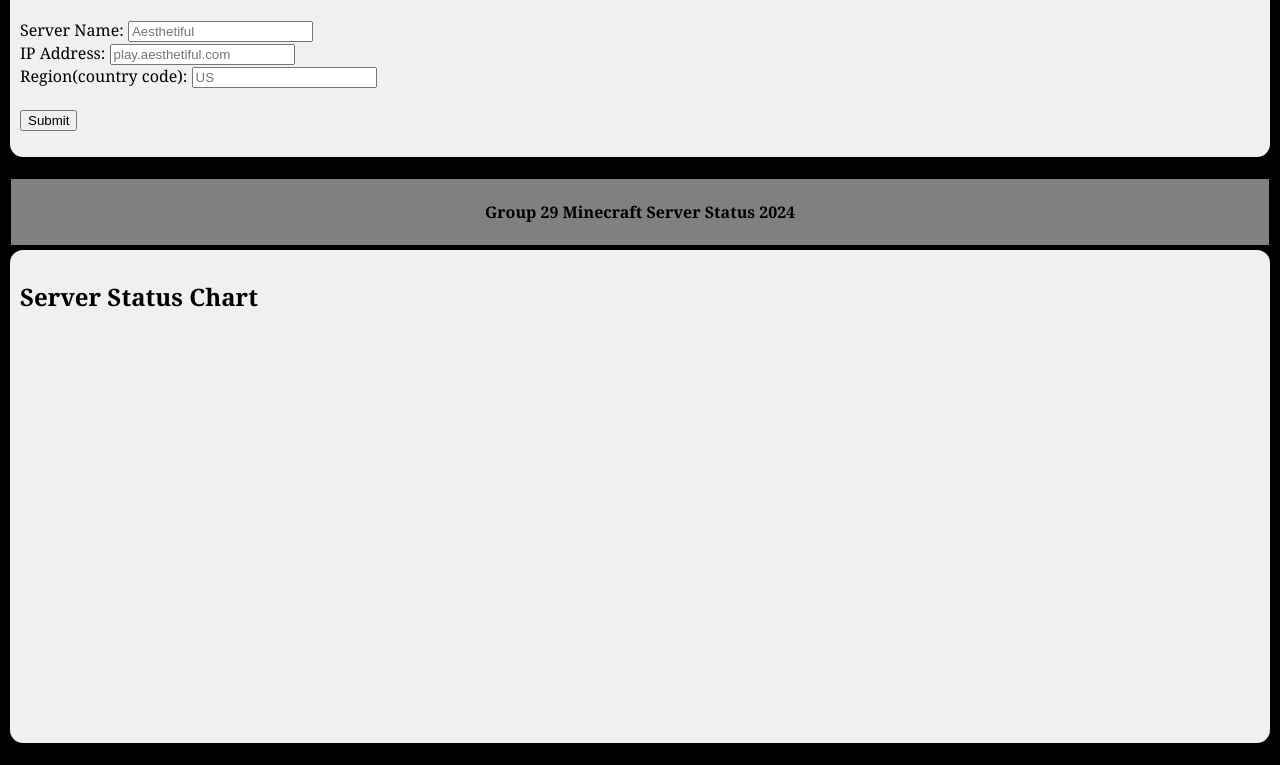
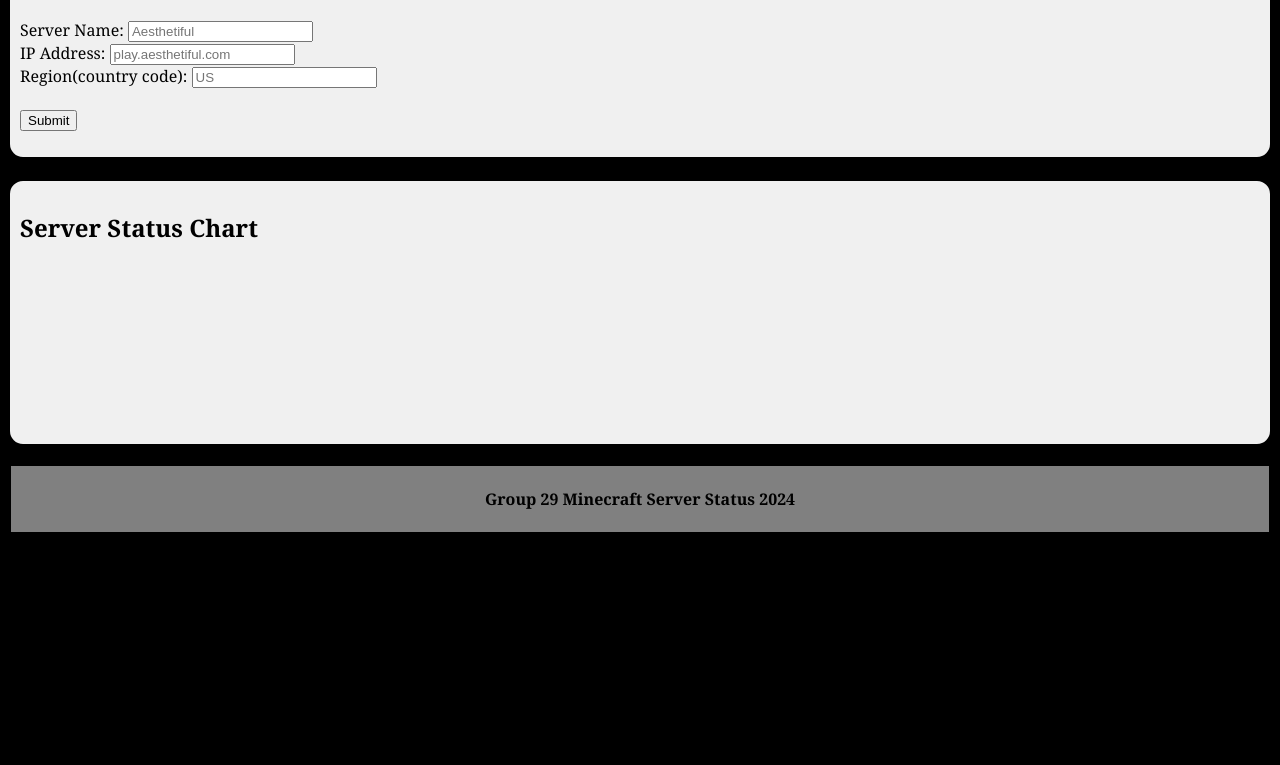
Before and after one commit to jmcelest/Minecraft_Final_Project, a website: page public/Server_status.html in a window 1280 px wide. Shown: the part 469-1234 px from the top of the page. After the commit the page ends 1009 px from the top, so only its background shows below. Drawn offline with nearby package versions, Linux system fonts and the light colour scheme; no server answers.

Commit message:
Fixing chart

```diff
--- a/public/Server_status.html
+++ b/public/Server_status.html
@@ -46,12 +46,14 @@
         </form>
         </div>
 
+        <div class="container">
+            <h2>Server Status Chart</h2>
+            <div class = "chart-container">
+                <canvas id="serverStatusChart"></canvas>
+            </div>
+        </div>
+
     <div id="footer-container"></div>
-
-    <div class="container">
-        <h2>Server Status Chart</h2>
-        <canvas id="serverStatusChart" width="400" height="400"></canvas>
-    </div>
 
     <script src="server_status.js"></script>
     <script src="script.js"></script>
--- a/public/Style_Sheet.css
+++ b/public/Style_Sheet.css
@@ -83,3 +83,9 @@ body {
 button:hover {
     cursor: pointer;
 }
+
+.chart-container {
+    background-color: #f0f0f0; /* Adjust as needed for background color */
+    padding: 10px;
+    width: 600px;
+}
```
